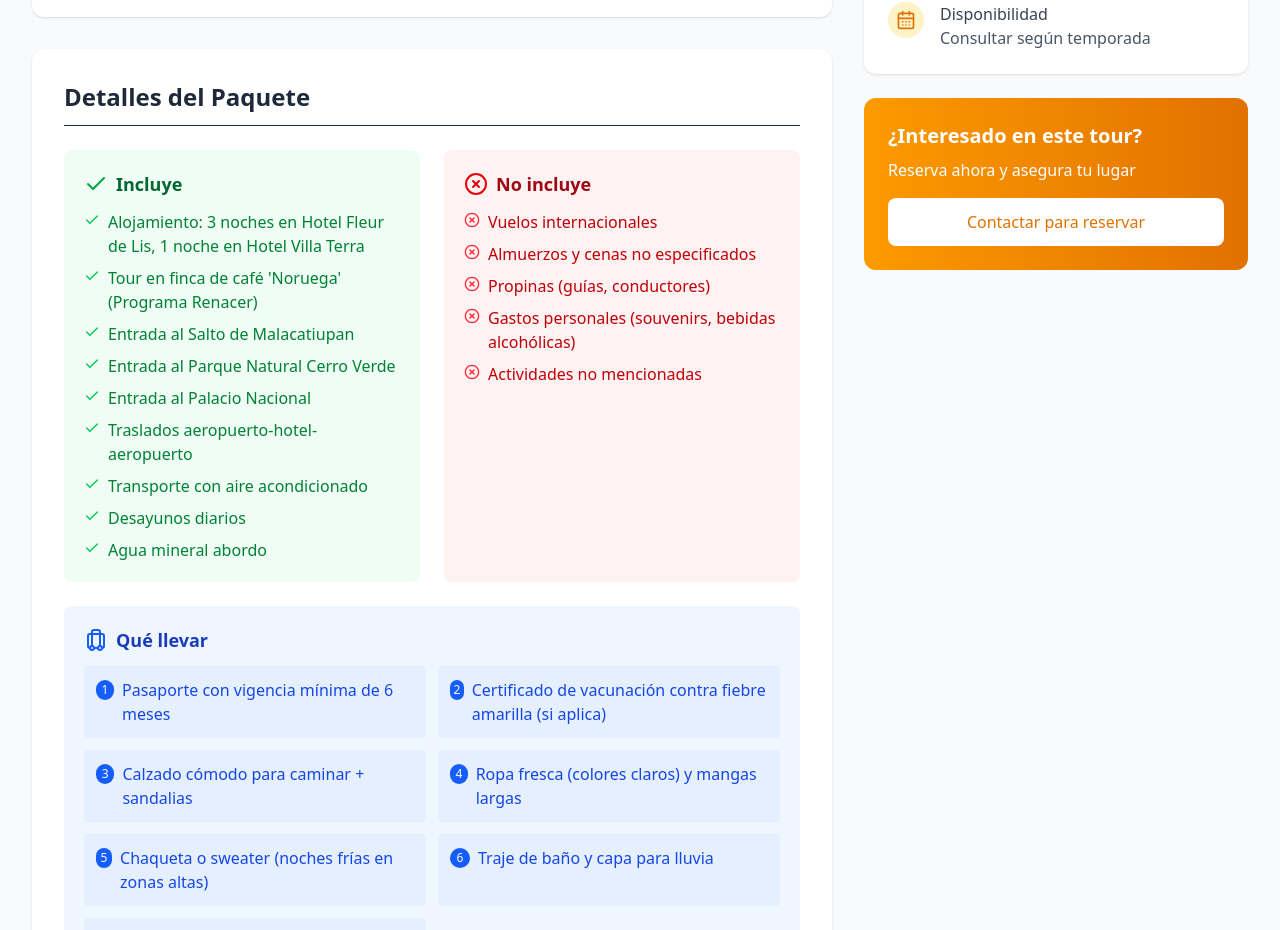
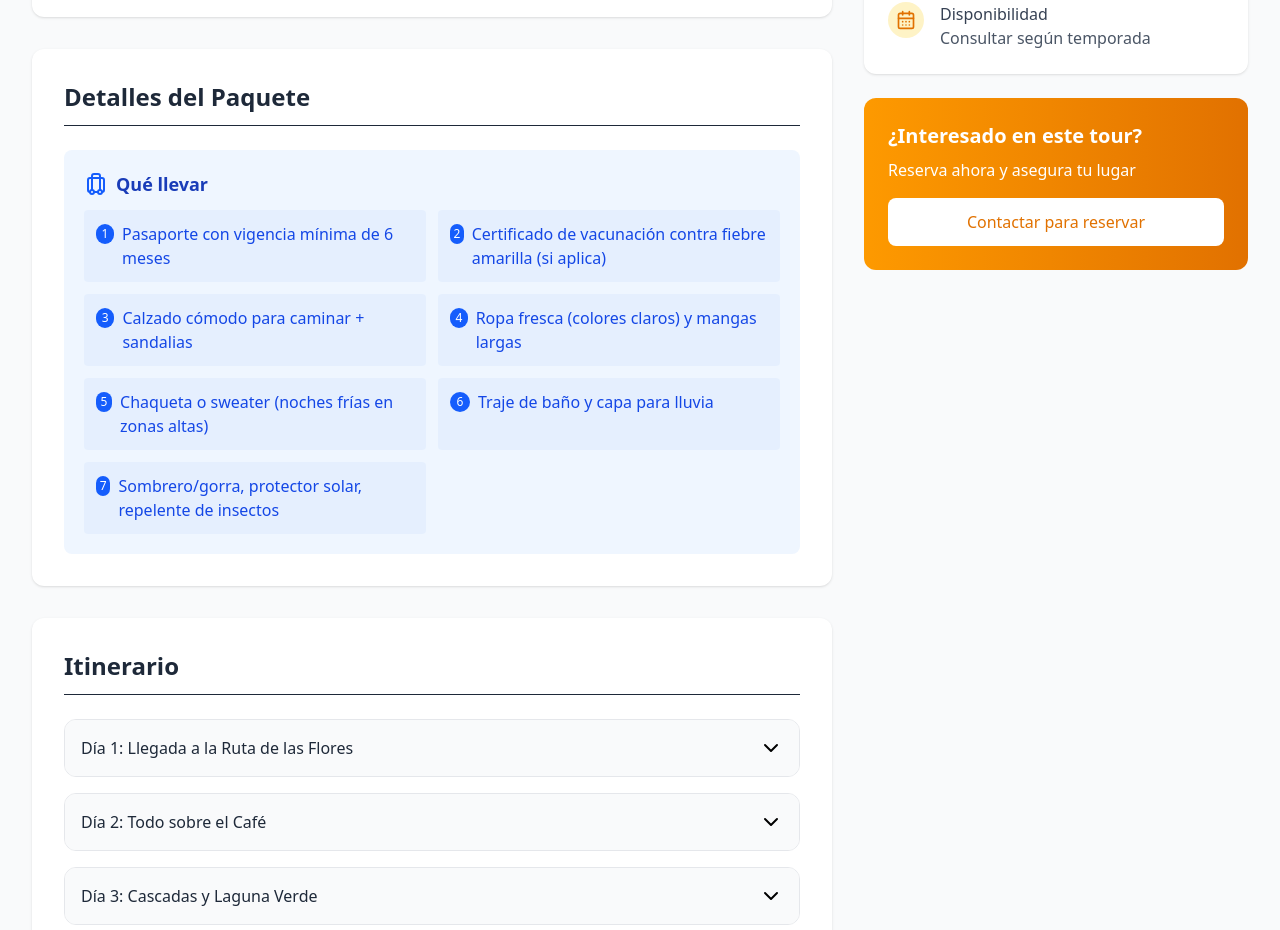
Before and after one commit to AlejandroArgueta432/aventoura, a React (Vite) app: page /tour/1 in a window 1280 px wide. Shown: the part 918-1848 px from the top of the page. Built offline with nearby package versions, Linux system fonts and the light colour scheme.

Commit message:
inhabilitar excludes y includes

```diff
--- a/src/components/Tour/Tour.jsx
+++ b/src/components/Tour/Tour.jsx
@@ -180,14 +180,14 @@ const Tour = () => {
 
               <div className="grid grid-cols-1 md:grid-cols-2 gap-6">
                 {/* Includes */}
-                <div className="bg-green-50 p-5 rounded-lg">
+           {/*      <div className="bg-green-50 p-5 rounded-lg">
                   <h3 className="font-bold text-lg text-green-800 mb-3 flex items-center">
                     <Check className="text-green-600 mr-2" /> Incluye
                   </h3>
                   <ul className="space-y-2">
                     {tour.includes.map((item, index) => (
                       <motion.li
-                        key={index}
+                       key={index}
                         initial={{ opacity: 0, x: -10 }}
                         animate={{ opacity: 1, x: 0 }}
                         transition={{ delay: 0.1 * index + 0.6 }}
@@ -198,10 +198,10 @@ const Tour = () => {
                       </motion.li>
                     ))}
                   </ul>
-                </div>
+                </div>*/}
 
                 {/* Excludes */}
-                <div className="bg-red-50 p-5 rounded-lg">
+           {/**     <div className="bg-red-50 p-5 rounded-lg">
                   <h3 className="font-bold text-lg text-red-800 mb-3 flex items-center">
                     <XCircle className="text-red-600 mr-2" /> No incluye
                   </h3>
@@ -219,7 +219,7 @@ const Tour = () => {
                       </motion.li>
                     ))}
                   </ul>
-                </div>
+                </div>*/}
 
                 {/* What to Bring */}
                 <div className="bg-blue-50 p-5 rounded-lg md:col-span-2">
```
